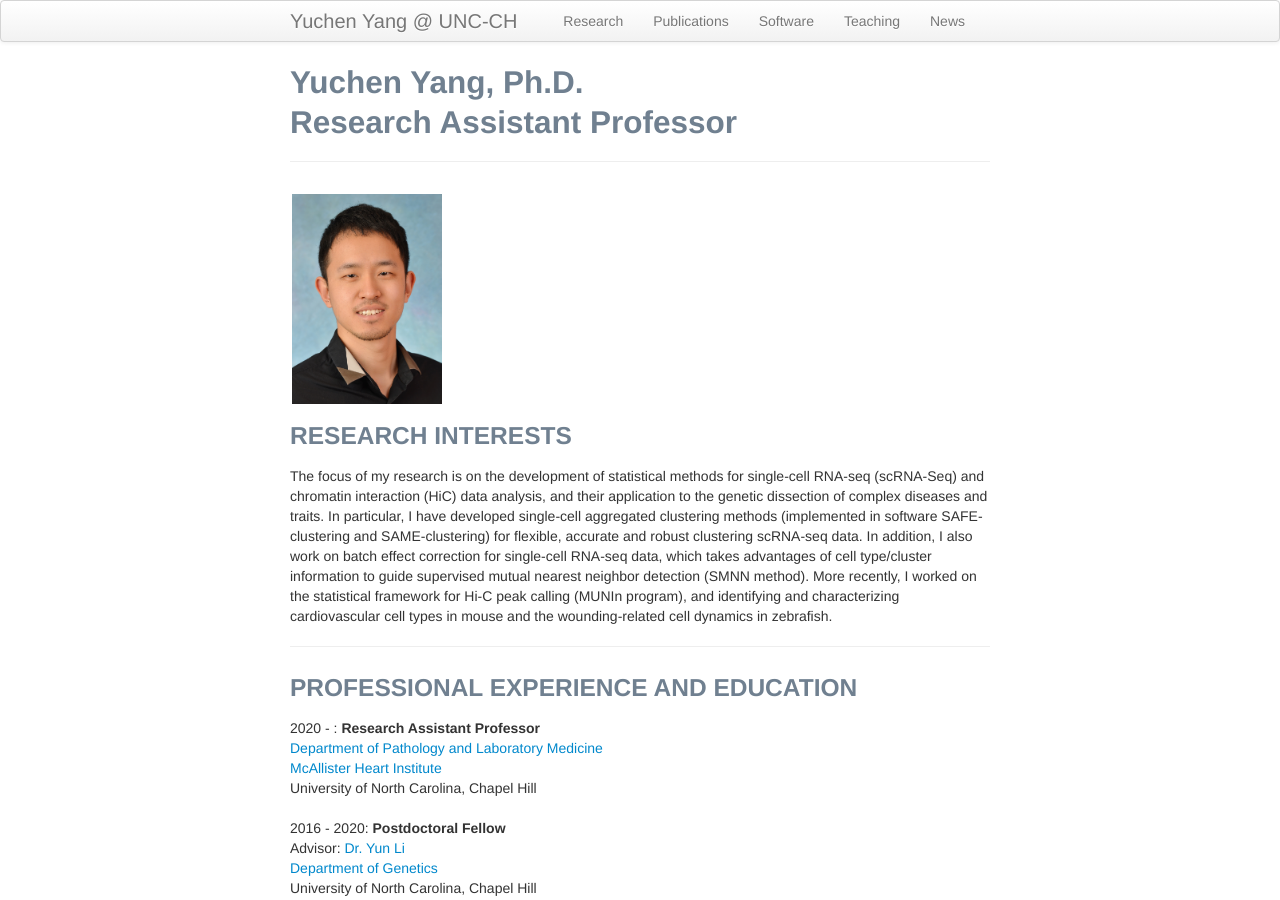
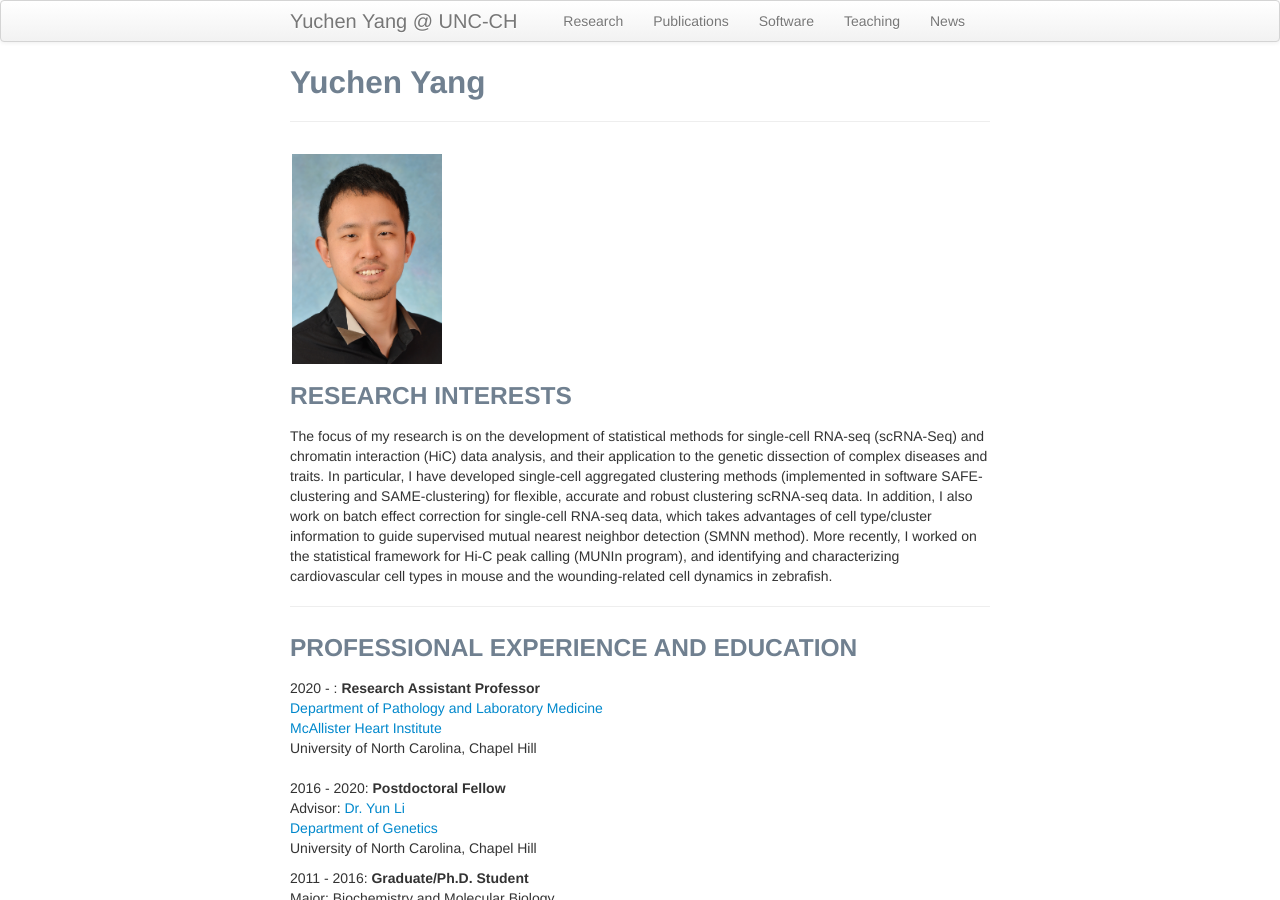
Before and after one commit to yycunc/yycunc.github.io, a Jekyll site: the page built from index.md, in a window 1280 px wide and 900 px high. Built offline with Jekyll 4.4.1, drawn with Linux system fonts in a browser that asks for light colours.

Commit message:
Update index.md

```diff
--- a/index.md
+++ b/index.md
@@ -1,6 +1,6 @@
 ---
 layout: page
-title: Yuchen Yang, Ph.D.<br/> Research Assistant Professor
+title: Yuchen Yang
 ---
 
 <div class="container">
```
